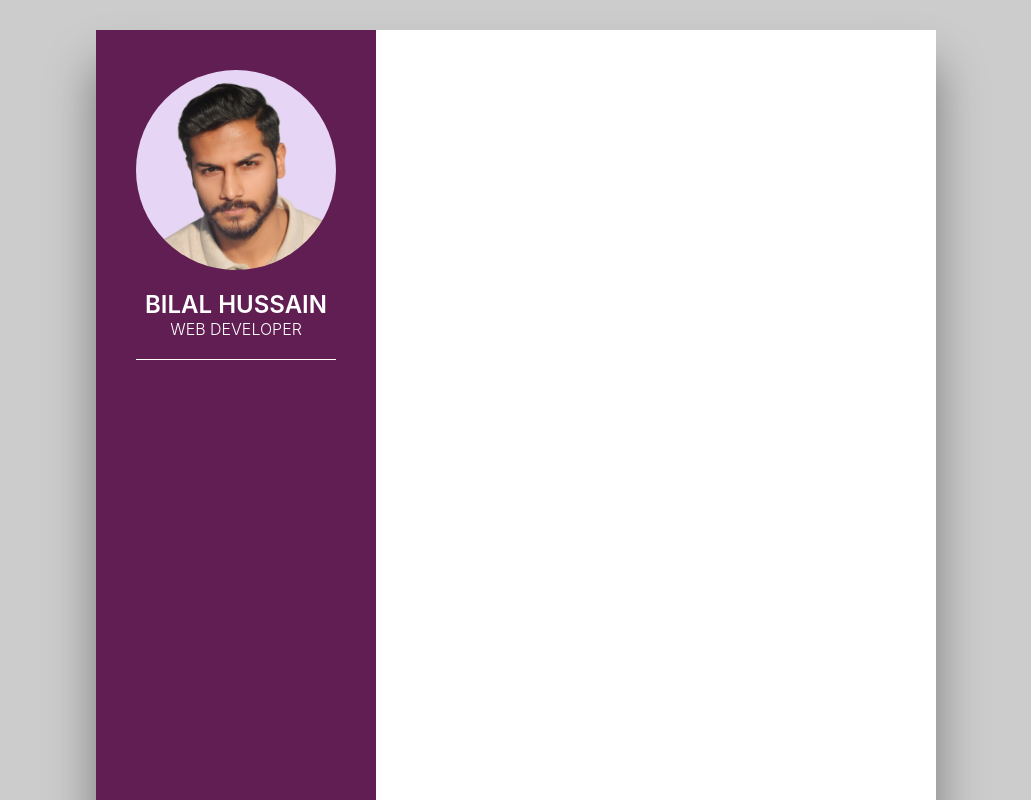
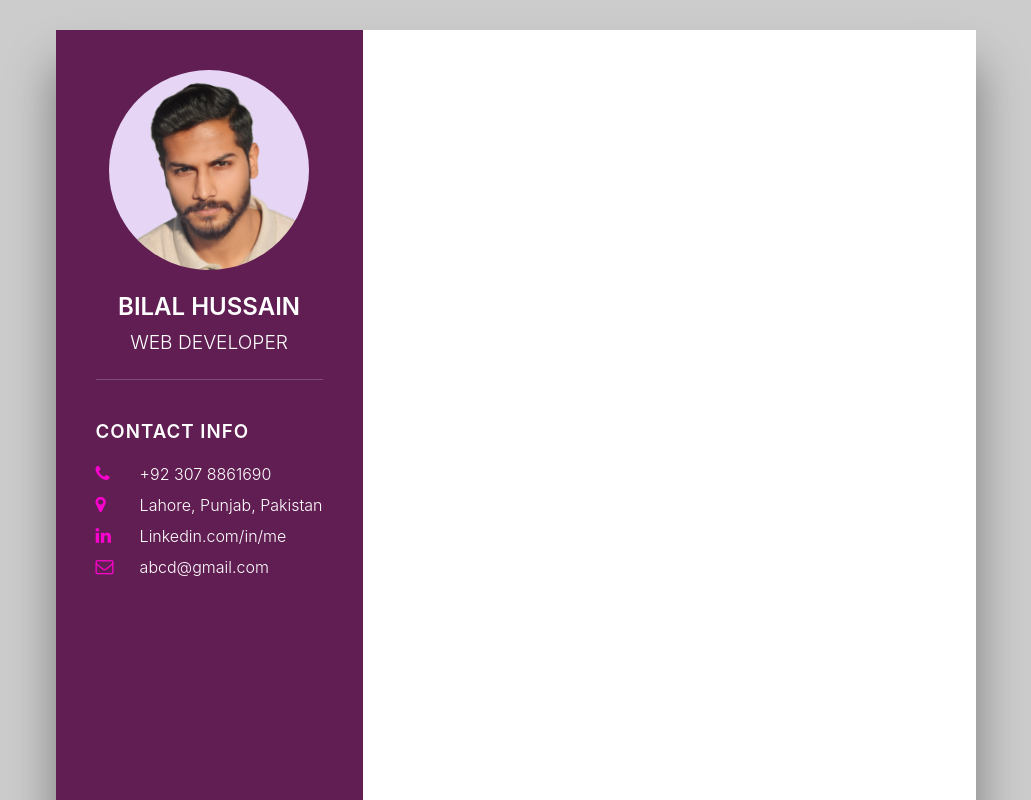
Before and after one commit to bilalhussainsgit/my-cv, a React (Create React App) app: page / in a window 1280 px wide. Shown: the top 800 px of the page, without its empty margins (124-1155 px from the left). Built offline with nearby package versions, Linux system fonts and the light colour scheme.

Commit message:
Contact Info section has been added

```diff
--- a/public/index.html
+++ b/public/index.html
@@ -7,6 +7,7 @@
     <meta name="theme-color" content="#000000" />
     <meta name="description" content="Online responsive resume" />
     <link rel="manifest" href="./manifest.json" />
+    <link rel="stylesheet" href="https://cdnjs.cloudflare.com/ajax/libs/font-awesome/4.7.0/css/font-awesome.css" integrity="sha512-5A8nwdMOWrSz20fDsjczgUidUBR8liPYU+WymTZP1lmY9G6Oc7HlZv156XqnsgNUzTyMefFTcsFH/tnJE/+xBg==" crossorigin="anonymous" referrerpolicy="no-referrer" />
     <title>my-cv by Bilal Hussain</title>
   </head>
   <body>
--- a/src/App.css
+++ b/src/App.css
@@ -5,11 +5,10 @@
 }
 
 body {
-  background-color: rgb(204,204,204);
+  background-color: rgb(204, 204, 204);
   min-height: 100vh;
   display: flex;
   flex-direction: column;
   align-items: center;
   justify-content: center;
-  color: white;
 }
--- /dev/null
+++ b/src/components/contact-info/ContactInfo.css
@@ -0,0 +1,33 @@
+.contact-body {
+    padding-top: 40px;
+}
+
+.contact-body .title {
+    color: white;
+    font-weight: 600;
+    letter-spacing: 1px;
+    margin-bottom: 20px;
+}
+
+.contact-body ul {
+    position: relative;
+}
+.contact-body li {
+    position: relative;
+    list-style: none;
+    margin-bottom: 10px;
+}
+
+.contact-body .icon {
+    display: inline-block;
+    margin-right: 4px;
+    width: 40px;
+    font-size: 18px;
+    color: rgb(250, 4, 205);
+}
+
+.contact-body .text {
+    color: white;
+    font-weight: 300;
+    cursor: pointer;
+}
--- /dev/null
+++ b/src/components/contact-info/ContactInfo.tsx
@@ -0,0 +1,28 @@
+import React from 'react';
+import './ContactInfo.css';
+
+export default function ContactInfo() {
+  return (
+    <div className='contact-body'>
+        <h3 className='title'>CONTACT INFO</h3>
+        <ul>
+            <li>
+                <span className='icon'><i className="fa fa-phone" aria-hidden="true"></i></span>
+                <span className='text' contentEditable="true">+92 307 8861690</span>
+            </li>
+            <li>
+                <span className='icon'><i className="fa fa-map-marker" aria-hidden="true"></i></span>
+                <span className='text' contentEditable="true">Lahore, Punjab, Pakistan</span>
+            </li>
+            <li>
+                <span className='icon'><i className="fa fa-linkedin" aria-hidden="true"></i></span>
+                <span className='text' contentEditable="true">Linkedin.com/in/me</span>
+            </li>
+            <li>
+                <span className='icon'><i className="fa fa-envelope-o" aria-hidden="true"></i></span>
+                <span className='text' contentEditable="true">abcd@gmail.com</span>
+            </li>
+        </ul>
+    </div>
+  )
+}
--- a/src/components/cv-page/CvPage.css
+++ b/src/components/cv-page/CvPage.css
@@ -3,7 +3,7 @@
     /* width: 100%; */
     max-width: 932px;
     min-height: 1318px;
-    background: white;
+    background-color: white;
     margin: 30px;
     box-shadow: 0 35px 45px rgba(0, 0, 0, 0.4);
     display: grid;
@@ -12,11 +12,16 @@
 
 .page .left-side {
     position: relative;
-    background: rgb(97, 30, 82);
+    background-color: rgb(97, 30, 82);
     padding: 40px;
 }
 
 .page .right-side {
     position: relative;
+    background-color: white;
     padding: 40px;
 }
+
+[contenteditable] {
+    outline: 0px solid transparent;
+}
--- a/src/components/cv-page/CvPage.tsx
+++ b/src/components/cv-page/CvPage.tsx
@@ -1,6 +1,8 @@
 import React from 'react';
 import "./CvPage.css";
 import Profile from "../profile/Profile";
+import ContactInfo from '../contact-info/ContactInfo';
+import Education from '../education/Education';
 
 export default function CvPage() {
   return (
@@ -8,8 +10,17 @@ export default function CvPage() {
       <div className="page">
         <div className="left-side">
           <Profile />
+          <ContactInfo />
+          <Education />
         </div>
-        <div className="right-side"></div>
+        <div className="right-side">
+          {/* <div className="objective">
+            <h2>PROFILE</h2>
+            <p contentEditable="true">I'm a quick learner and technology Enthusiast person. I have a strong desire to learn and grow in a dynamic team environment. I like challenging tasks.</p>
+            <h2>Experience</h2>
+            <p></p>
+          </div> */}
+        </div>
       </div>
     </div>
   )
--- /dev/null
+++ b/src/components/education/Education.css
@@ -0,0 +1,7 @@
+.education-body {
+    text-decoration: line-through;
+}
+.education-body p {
+    font-size: 1.1em;
+    font-weight: 600;
+}
--- /dev/null
+++ b/src/components/education/Education.tsx
@@ -0,0 +1,12 @@
+import React from 'react';
+import './Education.css';
+
+const Education = () => {
+  return (
+    <div className='education-body'>
+      <p></p>
+    </div>
+  )
+}
+
+export default Education
--- a/src/components/profile/Profile.css
+++ b/src/components/profile/Profile.css
@@ -4,7 +4,7 @@
     flex-direction: column;
     align-items: center;
     padding-bottom: 20px;
-    border-bottom: 1px solid white;
+    border-bottom: 1px solid rgba(255, 255, 255, 0.2);
 }
 
 .profile-body .img-box {
@@ -28,11 +28,14 @@
     color: white;
     font-size: 1.5em;
     margin-top: 20px;
+    text-transform: uppercase;
+    text-align: center;
     font-weight: 600;
+    line-height: 1.4em;
+    cursor: pointer;
 }
 
-.profile-body h3 {
-    color: white;
-    font-size: 1em;
+.profile-body h2 span {
+    font-size: 0.8em;
     font-weight: 300;
 }
--- a/src/components/profile/Profile.tsx
+++ b/src/components/profile/Profile.tsx
@@ -8,8 +8,7 @@ export default function Profile() {
             <div className="img-box">
                 <img src={ProfilePic} alt="Profile pic" />
             </div>
-            <h2>BILAL HUSSAIN</h2>
-            <h3>WEB DEVELOPER</h3>
+            <h2 contentEditable="true">Bilal Hussain<br/><span>Web Developer</span></h2>
         </div>
     )
 }
```
